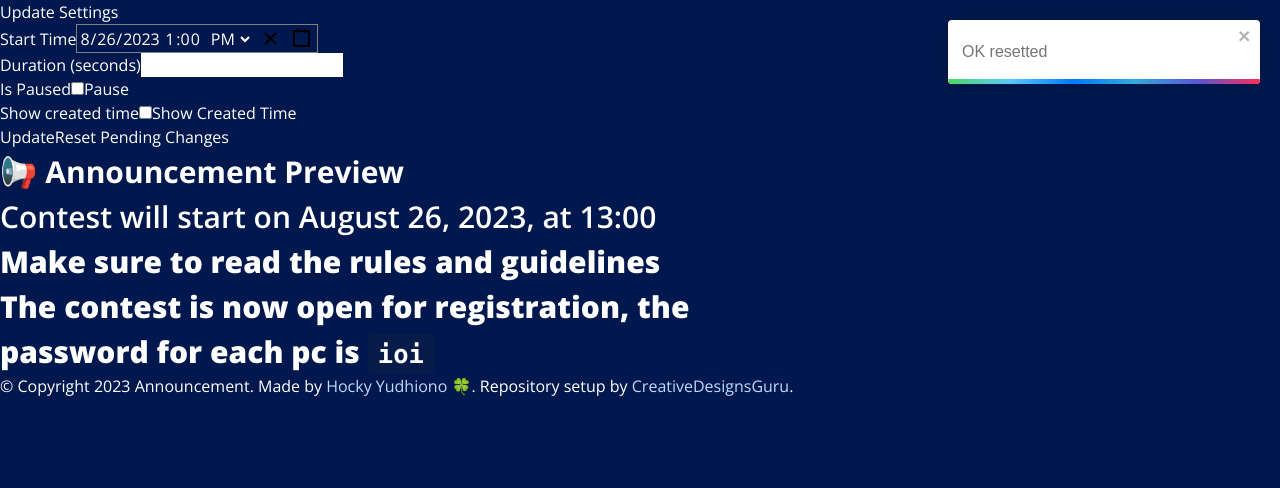
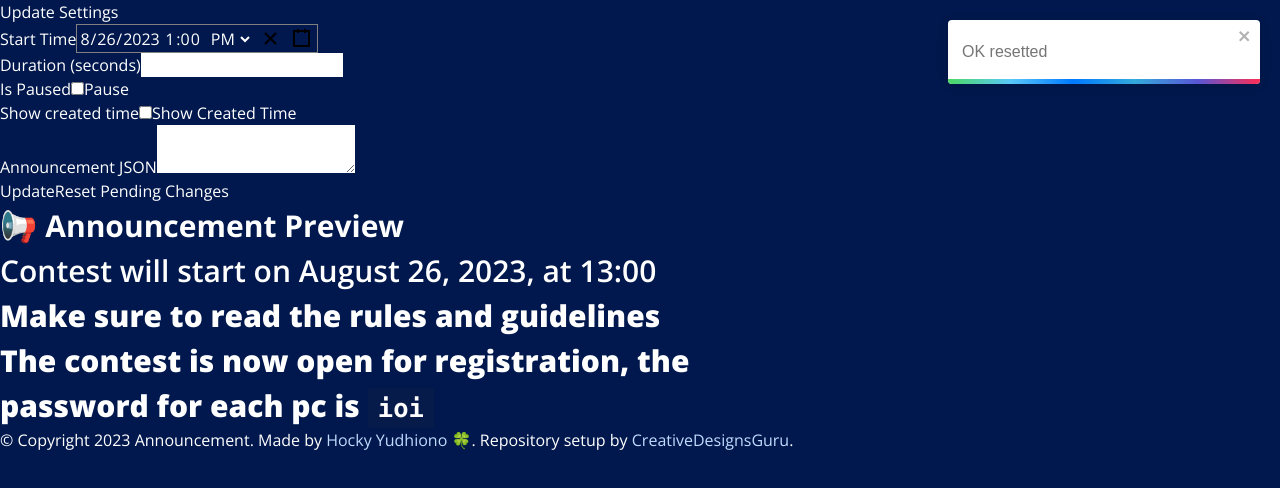
Before and after one commit to hockyy/contest-announcement, a Next.js app: page /edit in a window 1280 px wide. Shown: the top 488 px of the page. Built offline with nearby package versions, Linux system fonts and the light colour scheme; some icons are missing; what @material-tailwind/react would draw is missing.

Commit message:
Add edit page json

```diff
--- a/src/pages/edit.tsx
+++ b/src/pages/edit.tsx
@@ -33,6 +33,26 @@ const UpdatePage = () => {
   const [isPaused, setIsPaused] = useState(false);
   const [announcement, setAnnouncement] = useState([]);
   const [showCreatedTime, setShowCreatedTime] = useState(false);
+  const [announcementJSON, setAnnouncementJSON] = useState('');
+  const [isJSONValid, setIsJSONValid] = useState(true);
+
+  useEffect(() => {
+    fetchData();
+  }, []);
+
+  const handleAnnouncementJSONChange = (e) => {
+    const newJSON = e.target.value;
+    try {
+      const parsed = JSON.parse(newJSON);
+      setAnnouncement(parsed);
+      setIsJSONValid(true);
+    } catch (err) {
+      console.log(err);
+      setIsJSONValid(false);
+    }
+    setAnnouncementJSON(newJSON);
+  };
+
   const fetchData = async () => {
     const response = await axios.get('/api/get');
     toast('OK resetted');
@@ -40,15 +60,15 @@ const UpdatePage = () => {
     setStartTime(new Date(response.data.startTime));
     setDuration(response.data.durationInSeconds);
     setIsPaused(response.data.isPaused);
-    setAnnouncement(response.data.announcement);
+    setAnnouncementJSON(JSON.stringify(response.data.announcement, null, 2));
+    handleAnnouncementJSONChange({
+      target: { value: JSON.stringify(response.data.announcement, null, 2) },
+    });
     setShowCreatedTime(response.data.showCreatedTime);
   };
 
-  useEffect(() => {
-    fetchData();
-  }, []);
-
   const handleUpdate = async () => {
+    if (!isJSONValid) return;
     const updatedTodos = {
       ...todos,
       startTime: startTime.getTime(),
@@ -135,8 +155,21 @@ const UpdatePage = () => {
             Show Created Time
           </div>
 
+          {/* Announcement JSON editor */}
+          <div className="mb-4">
+            <label className="mb-2 block text-sm font-bold text-gray-700">
+              Announcement JSON
+            </label>
+            <textarea
+              value={announcementJSON}
+              onChange={handleAnnouncementJSONChange}
+              className="h-40 w-full rounded border"
+            />
+          </div>
+
           {/* Update Button */}
           <BeautifulButton
+            disabled={!isJSONValid}
             buttonType={'primary'}
             message={'Update'}
             onClick={handleUpdate}
```
Also changed, not shown: src/pages/index.tsx (+8 -2 lines).
